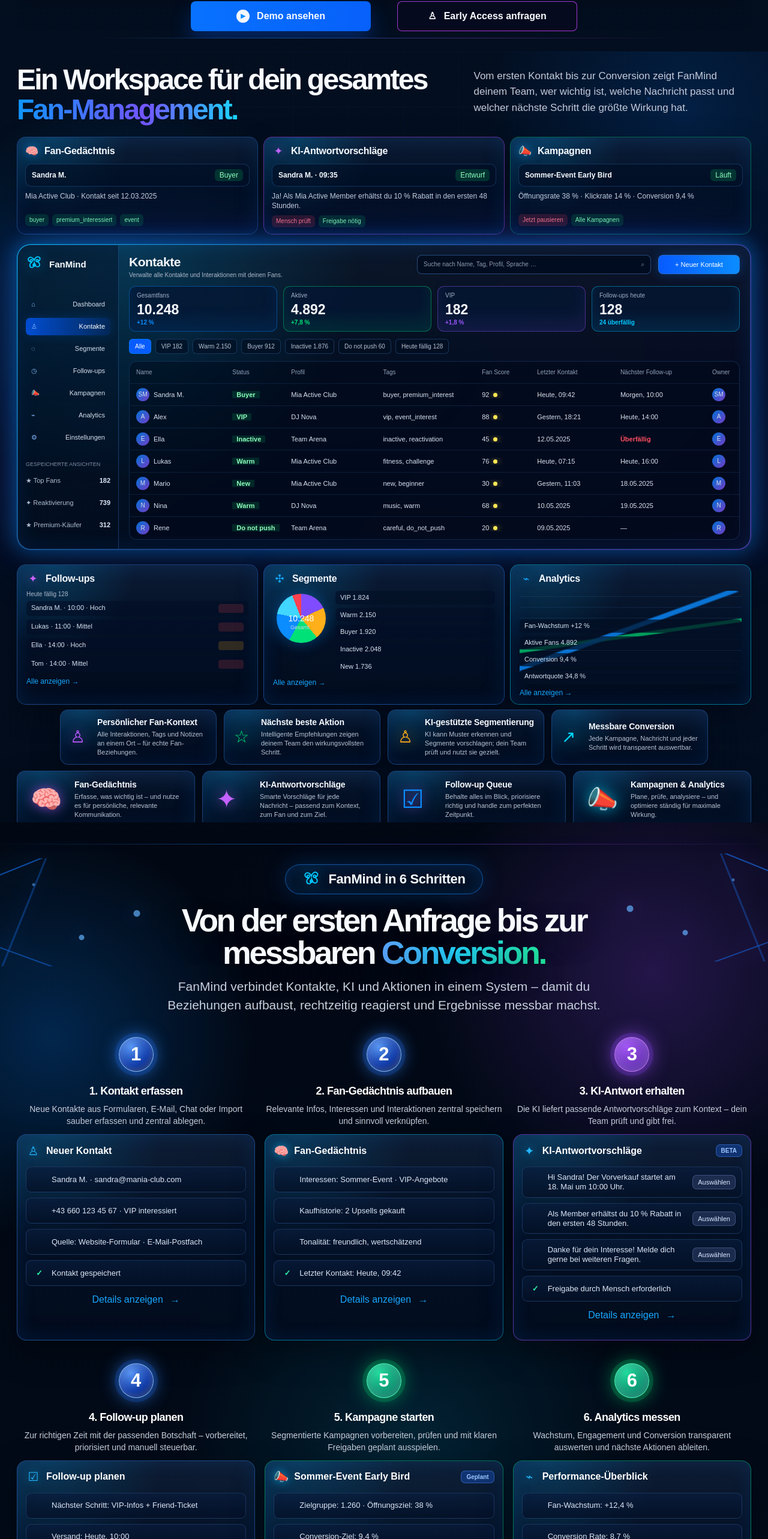
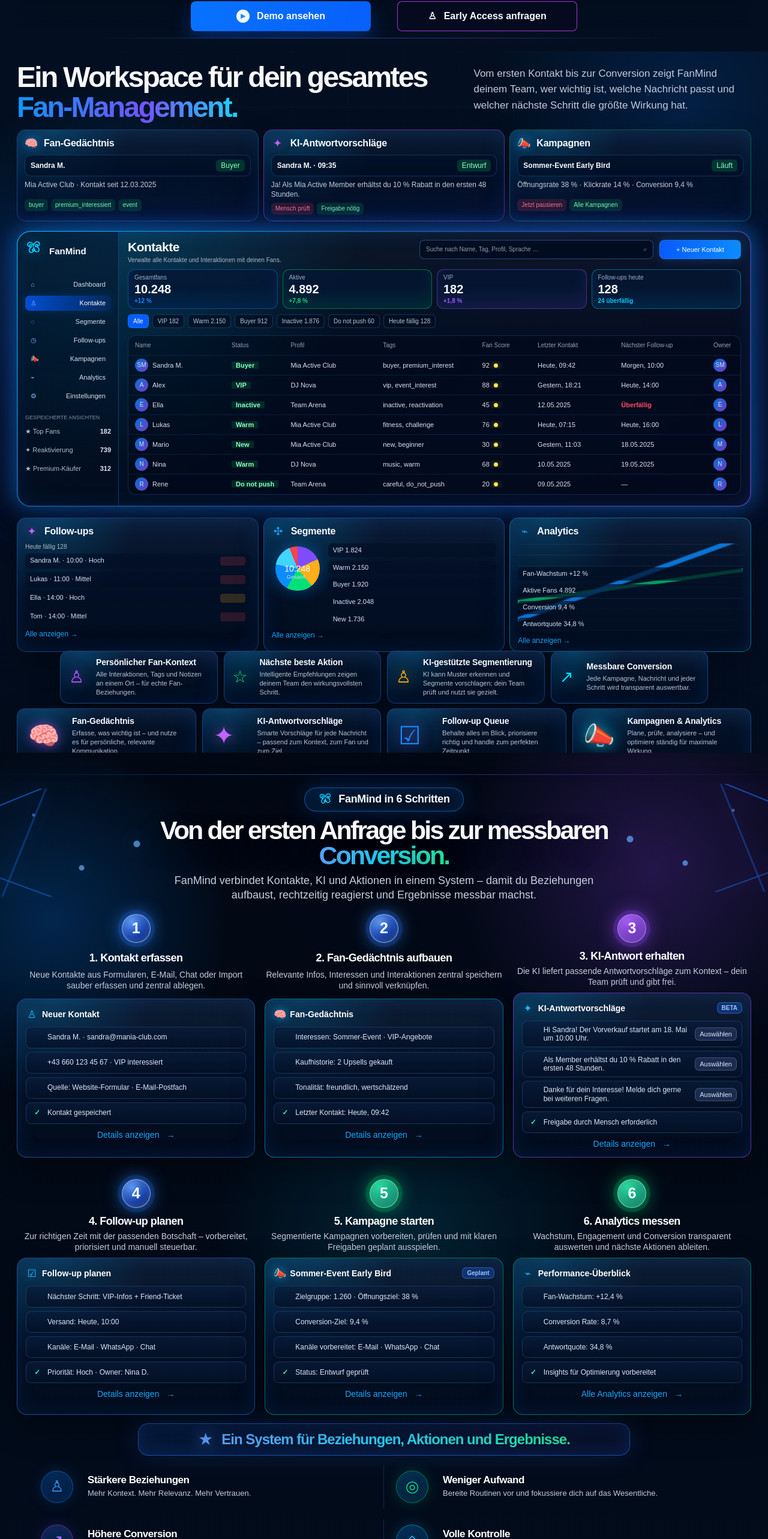
Before and after one commit to Bernds-tech/FanMind, a Next.js app: page /landing-v2 in a window 1280 px wide. Shown: the part 2377-4943 px from the top of the page at 60% size. Built offline with nearby package versions, Linux system fonts and the light colour scheme.

Commit message:
Polish landing showcase and six steps scale

```diff
--- a/src/app/landing-v2/landing-v2.module.css
+++ b/src/app/landing-v2/landing-v2.module.css
@@ -64,8 +64,8 @@
 .sixStepsSection {
   position: relative;
   z-index: 1;
-  margin-top: 12px;
-  padding: 34px 0 34px;
+  margin-top: 8px;
+  padding: 22px 0 24px;
   isolation: isolate;
 }
 
@@ -126,21 +126,21 @@
   display: grid;
   justify-items: center;
   text-align: center;
-  margin-bottom: 34px;
+  margin-bottom: 18px;
 }
 
 .sixStepsBadge {
   display: inline-flex;
   align-items: center;
-  gap: 13px;
-  min-height: 50px;
-  padding: 0 28px;
+  gap: 10px;
+  min-height: 40px;
+  padding: 0 22px;
   border: 1px solid rgba(27, 139, 255, 0.56);
   border-radius: 999px;
   background: linear-gradient(180deg, rgba(5, 22, 48, 0.8), rgba(3, 14, 32, 0.88));
   box-shadow: inset 0 0 28px rgba(0, 128, 255, 0.16), 0 0 38px rgba(0, 119, 255, 0.22);
   color: #f5fbff;
-  font-size: 22px;
+  font-size: 18px;
   font-weight: 800;
   letter-spacing: -0.35px;
 }
@@ -150,16 +150,16 @@
 }
 
 .sixStepsBadge .logoMark {
-  width: 30px;
-  height: 30px;
+  width: 24px;
+  height: 24px;
 }
 
 .sixStepsHeader h2 {
-  max-width: 860px;
-  margin-top: 16px;
-  font-size: clamp(48px, 4.2vw, 82px);
-  line-height: 1.02;
-  letter-spacing: -3.4px;
+  max-width: 820px;
+  margin-top: 10px;
+  font-size: clamp(42px, 3.35vw, 64px);
+  line-height: 0.99;
+  letter-spacing: -2.8px;
   text-shadow: 0 18px 44px rgba(0, 0, 0, 0.42);
 }
 
@@ -172,25 +172,25 @@
 }
 
 .sixStepsHeader p {
-  max-width: 800px;
-  margin-top: 14px;
+  max-width: 760px;
+  margin-top: 8px;
   color: #c7cfdd;
-  font-size: 21px;
-  line-height: 1.45;
+  font-size: 18px;
+  line-height: 1.34;
 }
 
 .processTrack {
   position: relative;
   display: grid;
   grid-template-columns: repeat(6, minmax(0, 1fr));
-  gap: 26px;
-  margin-top: 10px;
+  gap: 18px;
+  margin-top: 4px;
 }
 
 .processTrack::before {
   content: "";
   position: absolute;
-  top: 32px;
+  top: 25px;
   left: 7.5%;
   right: 7.5%;
   height: 3px;
@@ -210,10 +210,10 @@
 .processStep:not(:last-child)::after {
   content: "→";
   position: absolute;
-  top: 18px;
-  right: -21px;
+  top: 12px;
+  right: -16px;
   color: #78adff;
-  font-size: 28px;
+  font-size: 24px;
   text-shadow: 0 0 18px rgba(80, 164, 255, 0.92);
 }
 
@@ -222,20 +222,20 @@
   z-index: 1;
   display: grid;
   place-items: center;
-  height: 66px;
+  height: 52px;
 }
 
 .stepNode {
   display: grid;
   place-items: center;
-  width: 58px;
-  height: 58px;
+  width: 48px;
+  height: 48px;
   border: 1px solid rgba(139, 195, 255, 0.92);
   border-radius: 50%;
   background: radial-gradient(circle at 35% 28%, rgba(91, 157, 255, 0.95), rgba(16, 63, 183, 0.9) 56%, rgba(4, 20, 62, 0.98));
   box-shadow: 0 0 0 7px rgba(32, 108, 255, 0.18), inset 0 0 16px rgba(255, 255, 255, 0.24), 0 0 30px rgba(50, 134, 255, 0.82);
   color: #fff;
-  font-size: 31px;
+  font-size: 25px;
   font-weight: 800;
 }
 
@@ -252,19 +252,19 @@
 }
 
 .processStep h3 {
-  margin-top: 18px;
+  margin-top: 10px;
   color: #fff;
-  font-size: 20px;
+  font-size: 18px;
   line-height: 1.18;
   letter-spacing: -0.55px;
 }
 
 .processStep > p {
-  min-height: 76px;
-  margin-top: 10px;
+  min-height: 56px;
+  margin-top: 6px;
   color: #c7cfdd;
-  font-size: 16px;
-  line-height: 1.38;
+  font-size: 14px;
+  line-height: 1.28;
 }
 
 .stepExampleCard {
@@ -272,9 +272,9 @@
   display: grid;
   align-content: start;
   width: 100%;
-  min-height: 344px;
-  margin-top: 12px;
-  padding: 18px;
+  min-height: 262px;
+  margin-top: 8px;
+  padding: 13px;
   border: 1px solid rgba(55, 134, 235, 0.5);
   border-radius: 16px;
   background: linear-gradient(180deg, rgba(5, 22, 48, 0.82), rgba(2, 12, 29, 0.9));
@@ -305,8 +305,8 @@
 .stepCardTitle {
   display: flex;
   align-items: center;
-  gap: 9px;
-  min-height: 25px;
+  gap: 7px;
+  min-height: 22px;
   color: #fff;
   text-align: left;
 }
@@ -314,20 +314,20 @@
 .stepCardTitle span {
   display: grid;
   place-items: center;
-  width: 25px;
-  height: 25px;
+  width: 20px;
+  height: 20px;
   color: #23b7ff;
-  font-size: 20px;
+  font-size: 17px;
   text-shadow: 0 0 16px rgba(0, 190, 255, 0.75);
 }
 
 .stepCardTitle strong {
   flex: 1;
-  font-size: 16px;
+  font-size: 14px;
 }
 
 .stepCardTitle em {
-  padding: 4px 8px;
+  padding: 3px 7px;
   border: 1px solid rgba(85, 146, 255, 0.42);
   border-radius: 7px;
   background: rgba(24, 79, 183, 0.48);
@@ -339,31 +339,31 @@
 
 .stepRows {
   display: grid;
-  gap: 9px;
-  margin-top: 14px;
+  gap: 6px;
+  margin-top: 10px;
 }
 
 .stepRow {
   display: grid;
-  grid-template-columns: 23px 1fr auto;
+  grid-template-columns: 20px 1fr auto;
   align-items: center;
-  gap: 9px;
-  min-height: 42px;
-  padding: 9px 10px;
+  gap: 7px;
+  min-height: 34px;
+  padding: 7px 8px;
   border: 1px solid rgba(59, 105, 170, 0.38);
   border-radius: 9px;
   background: linear-gradient(180deg, rgba(9, 29, 61, 0.72), rgba(4, 17, 39, 0.78));
   color: #dce7f6;
   text-align: left;
-  font-size: 13px;
-  line-height: 1.22;
+  font-size: 12px;
+  line-height: 1.18;
 }
 
 .stepRow i {
   display: grid;
   place-items: center;
-  width: 23px;
-  height: 23px;
+  width: 20px;
+  height: 20px;
   border-radius: 50%;
   color: #2ff0a7;
   font-style: normal;
@@ -371,8 +371,8 @@
 }
 
 .stepRow button {
-  height: 24px;
-  padding: 0 8px;
+  height: 22px;
+  padding: 0 7px;
   border: 1px solid rgba(126, 155, 212, 0.34);
   border-radius: 7px;
   color: #dbe7ff;
@@ -385,19 +385,19 @@
   justify-content: center;
   gap: 12px;
   margin-top: auto;
-  padding-top: 14px;
+  padding-top: 10px;
   color: #18a8ff;
-  font-size: 16px;
+  font-size: 14px;
 }
 
 .sixStepsStatement {
   display: flex;
   align-items: center;
   justify-content: center;
-  gap: 18px;
-  width: min(880px, 92%);
-  min-height: 70px;
-  margin: 26px auto 0;
+  gap: 14px;
+  width: min(820px, 92%);
+  min-height: 54px;
+  margin: 14px auto 0;
   border: 1px solid rgba(48, 121, 255, 0.56);
   border-radius: 17px;
   background: linear-gradient(90deg, rgba(6, 26, 60, 0.88), rgba(9, 18, 47, 0.9));
@@ -406,30 +406,30 @@
 
 .sixStepsStatement span {
   color: #5b9dff;
-  font-size: 34px;
+  font-size: 28px;
   text-shadow: 0 0 28px rgba(91, 157, 255, 0.92);
 }
 
 .sixStepsStatement strong {
-  font-size: clamp(27px, 2vw, 38px);
-  letter-spacing: -1.2px;
+  font-size: clamp(24px, 1.7vw, 32px);
+  letter-spacing: -1px;
 }
 
 .sixStepsBenefits {
   display: grid;
   grid-template-columns: repeat(4, 1fr);
   gap: 0;
-  margin-top: 30px;
-  padding-inline: 80px;
+  margin-top: 16px;
+  padding-inline: 56px;
 }
 
 .sixStepsBenefits article {
   display: grid;
-  grid-template-columns: 86px 1fr;
+  grid-template-columns: 66px 1fr;
   align-items: center;
-  gap: 16px;
-  min-height: 92px;
-  padding: 0 28px;
+  gap: 12px;
+  min-height: 72px;
+  padding: 0 20px;
   border-right: 1px solid rgba(55, 119, 208, 0.28);
 }
 
@@ -440,13 +440,13 @@
 .sixStepsBenefits article > span {
   display: grid;
   place-items: center;
-  width: 68px;
-  height: 68px;
+  width: 54px;
+  height: 54px;
   border: 1px solid rgba(36, 142, 255, 0.44);
   border-radius: 50%;
   background: radial-gradient(circle at 45% 30%, rgba(18, 130, 255, 0.22), rgba(6, 22, 52, 0.86));
   color: #2e9cff;
-  font-size: 32px;
+  font-size: 26px;
   box-shadow: inset 0 0 24px rgba(0, 132, 255, 0.18), 0 0 26px rgba(0, 132, 255, 0.18);
 }
 
@@ -470,15 +470,15 @@
 
 .sixStepsBenefits h3 {
   color: #fff;
-  font-size: 19px;
+  font-size: 17px;
   letter-spacing: -0.45px;
 }
 
 .sixStepsBenefits p {
-  margin-top: 7px;
+  margin-top: 4px;
   color: #c3cbd8;
-  font-size: 15px;
-  line-height: 1.36;
+  font-size: 13px;
+  line-height: 1.28;
 }
 
 .header,
@@ -1899,7 +1899,7 @@
   position: relative;
   z-index: 1;
   margin-top: 22px;
-  padding: 22px 0 14px;
+  padding: 18px 0 10px;
   isolation: isolate;
 }
 
@@ -1961,7 +1961,7 @@
   grid-template-columns: minmax(500px, 0.82fr) minmax(420px, 0.55fr);
   justify-content: space-between;
   gap: 72px;
-  margin-bottom: 12px;
+  margin-bottom: 10px;
 }
 
 .showcaseHeader h2 {
@@ -1992,8 +1992,8 @@
     minmax(260px, 0.26fr)
     minmax(760px, 1fr)
     minmax(260px, 0.26fr);
-  gap: clamp(14px, 1.25vw, 22px);
-  align-items: start;
+  gap: clamp(12px, 1.05vw, 18px);
+  align-items: stretch;
 }
 
 .showcaseStage > * {
@@ -2002,8 +2002,8 @@
 
 .showcaseSideColumn {
   display: grid;
-  gap: 9px;
-  padding-top: 8px;
+  gap: 8px;
+  padding-top: 2px;
 }
 
 .showcaseMiniCard,
@@ -2042,8 +2042,8 @@
 .showcaseMiniCard {
   display: grid;
   align-content: start;
-  min-height: 142px;
-  padding: 12px 13px 11px;
+  min-height: 128px;
+  padding: 11px 12px 10px;
   border-radius: 15px;
 }
 
@@ -2091,8 +2091,8 @@
   justify-content: space-between;
   align-items: center;
   gap: 10px;
-  margin-top: 10px;
-  padding: 8px 10px;
+  margin-top: 8px;
+  padding: 7px 9px;
   border: 1px solid rgba(58, 118, 193, 0.34);
   border-radius: 10px;
   background: rgba(2, 17, 39, 0.68);
@@ -2122,8 +2122,8 @@
 .showcaseMiniCard p {
   position: relative;
   z-index: 1;
-  margin-top: 8px;
-  min-height: 30px;
+  margin-top: 6px;
+  min-height: 26px;
   color: #c5cfdf;
   font-size: 12px;
   line-height: 1.34;
@@ -2134,8 +2134,8 @@
   z-index: 1;
   display: flex;
   flex-wrap: wrap;
-  gap: 6px;
-  margin-top: 8px;
+  gap: 5px;
+  margin-top: 6px;
 }
 
 .showcaseTags span {
@@ -2201,7 +2201,7 @@
 .showcaseDashboard {
   display: grid;
   grid-template-columns: minmax(144px, 168px) minmax(0, 1fr);
-  min-height: 506px;
+  min-height: 458px;
   border-radius: 22px;
   background: rgba(2, 10, 25, 0.95);
 }
@@ -2209,7 +2209,7 @@
 .showcaseSidebar {
   position: relative;
   z-index: 1;
-  padding: 16px 13px;
+  padding: 13px 12px;
   border-right: 1px solid rgba(52, 117, 202, 0.42);
   background: linear-gradient(
     180deg,
@@ -2233,8 +2233,8 @@
 .showcaseSidebar nav,
 .savedViews {
   display: grid;
-  gap: 8px;
-  margin-top: 36px;
+  gap: 6px;
+  margin-top: 30px;
 }
 
 .showcaseSidebar nav span,
@@ -2243,7 +2243,7 @@
   align-items: center;
   justify-content: space-between;
   gap: 8px;
-  min-height: 29px;
+  min-height: 25px;
   padding: 0 9px;
   border-radius: 7px;
   color: #d7e0ee;
@@ -2266,7 +2266,7 @@
 }
 
 .savedViews {
-  margin-top: 25px;
+  margin-top: 18px;
 }
 
 .savedViews small {
@@ -2287,13 +2287,13 @@
 .showcaseMainPanel {
   position: relative;
   z-index: 1;
-  padding: 16px 17px 15px;
+  padding: 13px 15px 13px;
 }
 
 .showcaseTopbar {
   display: grid;
   grid-template-columns: minmax(210px, 1fr) minmax(300px, 390px) 136px;
-  gap: 12px;
+  gap: 10px;
   align-items: start;
 }
 
@@ -2337,13 +2337,13 @@
 .showcaseMetricRow {
   display: grid;
   grid-template-columns: repeat(4, minmax(0, 1fr));
-  gap: 10px;
-  margin-top: 13px;
+  gap: 8px;
+  margin-top: 10px;
 }
 
 .showcaseMetric {
-  min-height: 61px;
-  padding: 9px 12px;
+  min-height: 52px;
+  padding: 7px 10px;
   border: 1px solid color-mix(in srgb, var(--accent) 44%, transparent);
   border-radius: 11px;
   background: rgba(5, 23, 52, 0.76);
@@ -2360,8 +2360,8 @@
 
 .showcaseMetric strong {
   display: block;
-  margin-top: 5px;
-  font-size: 23px;
+  margin-top: 3px;
+  font-size: 20px;
 }
 
 .showcaseMetric small {
@@ -2373,12 +2373,12 @@
 .segmentTabs {
   display: flex;
   flex-wrap: wrap;
-  gap: 7px;
-  margin-top: 12px;
+  gap: 6px;
+  margin-top: 9px;
 }
 
 .segmentTabs span {
-  padding: 6px 9px;
+  padding: 5px 8px;
   border: 1px solid rgba(55, 102, 164, 0.42);
   border-radius: 6px;
   color: #b7c2d2;
@@ -2406,7 +2406,7 @@
   grid-template-columns: 1.05fr 0.62fr 1fr 1.08fr 0.58fr 0.9fr 1fr 34px;
   align-items: center;
   gap: 8px;
-  min-height: 37px;
+  min-height: 33px;
   padding: 0 11px;
   border-bottom: 1px solid rgba(48, 93, 151, 0.24);
 }
@@ -2476,8 +2476,8 @@
 .showcaseInsightCard {
   display: grid;
   align-content: start;
-  min-height: 138px;
-  padding: 12px 15px;
+  min-height: 130px;
+  padding: 11px 13px;
   border-radius: 15px;
 }
 
@@ -2531,8 +2531,8 @@
 }
 
 .segmentDonut {
-  min-height: 98px;
-  padding-left: 104px;
+  min-height: 88px;
+  padding-left: 94px;
 }
 
 .segmentDonut::before {
@@ -2542,8 +2542,8 @@
   top: 5px;
   display: grid;
   place-items: center;
-  width: 82px;
-  height: 82px;
+  width: 74px;
+  height: 74px;
   border-radius: 50%;
   background: conic-gradient(
     #7f4dff 0 18%,
@@ -2561,15 +2561,15 @@
 .segmentDonut::after {
   content: "Gesamt";
   position: absolute;
-  left: 29px;
-  top: 56px;
+  left: 25px;
+  top: 51px;
   color: #cfd8e6;
   font-size: 9px;
 }
 
 .showcaseInsightCard[data-variant="2"] .insightRows {
-  min-height: 88px;
-  padding-top: 48px;
+  min-height: 78px;
+  padding-top: 40px;
   background:
     linear-gradient(
       160deg,
@@ -2608,9 +2608,9 @@
 .showcaseBenefitGrid {
   display: grid;
   grid-template-columns: repeat(4, minmax(0, 1fr));
-  gap: 12px;
+  gap: 10px;
   width: min(1120px, 100%);
-  margin: 8px auto 0;
+  margin: -2px auto 0;
   padding-inline: clamp(18px, 2.6vw, 42px);
 }
 
@@ -2619,8 +2619,8 @@
   grid-template-columns: 34px 1fr;
   align-items: center;
   gap: 11px;
-  min-height: 74px;
-  padding: 12px 16px;
+  min-height: 68px;
+  padding: 10px 14px;
   border-radius: 14px;
 }
 
@@ -2668,8 +2668,8 @@
 .showcaseFeatureStrip {
   display: grid;
   grid-template-columns: repeat(4, minmax(0, 1fr));
-  gap: 12px;
-  margin-top: 10px;
+  gap: 10px;
+  margin-top: 8px;
 }
 
 .showcaseFeatureStrip article {
@@ -2677,8 +2677,8 @@
   grid-template-columns: 58px 1fr;
   align-items: center;
   gap: 15px;
-  min-height: 86px;
-  padding: 14px 22px;
+  min-height: 78px;
+  padding: 12px 18px;
   border-radius: 14px;
 }
 
```
